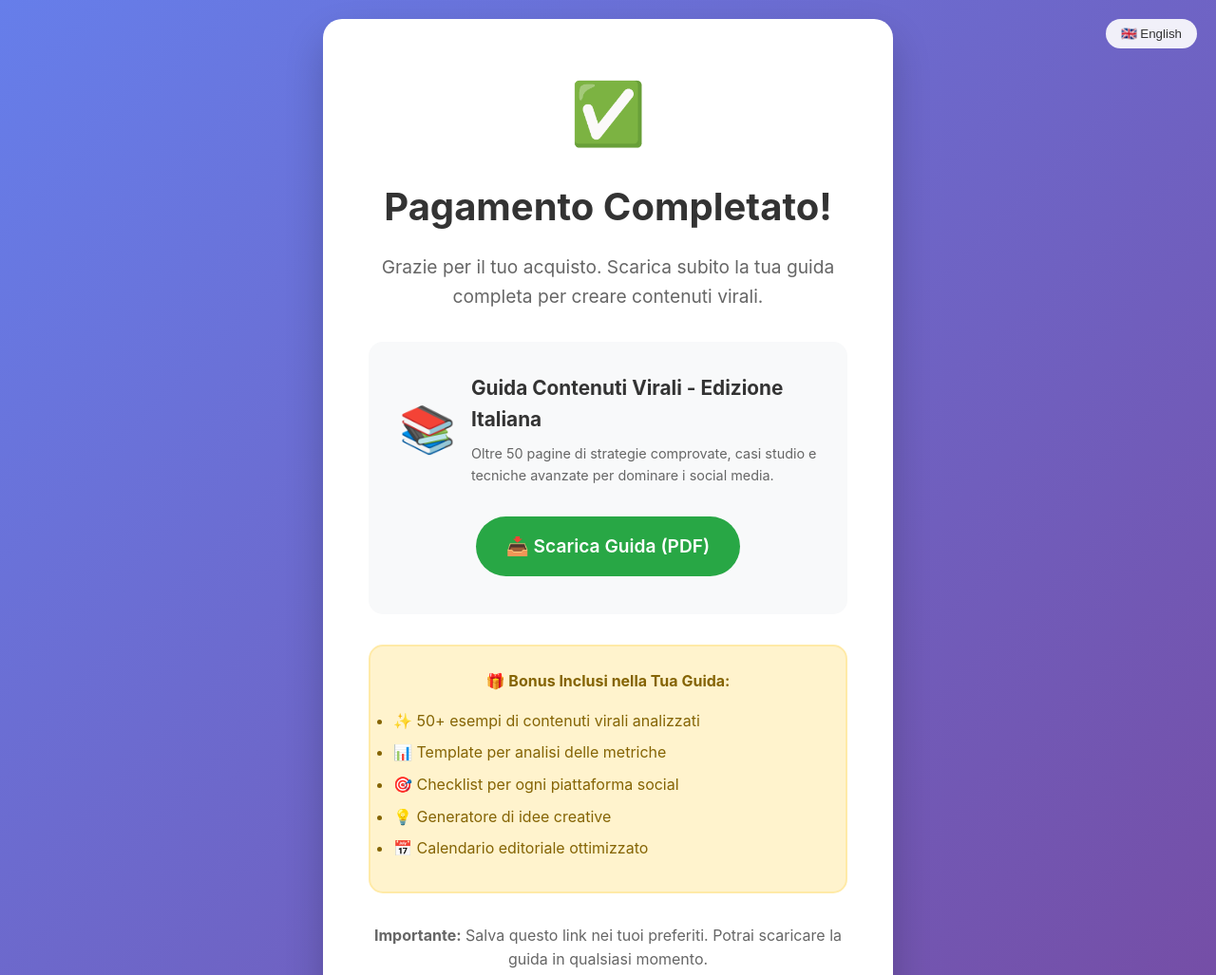
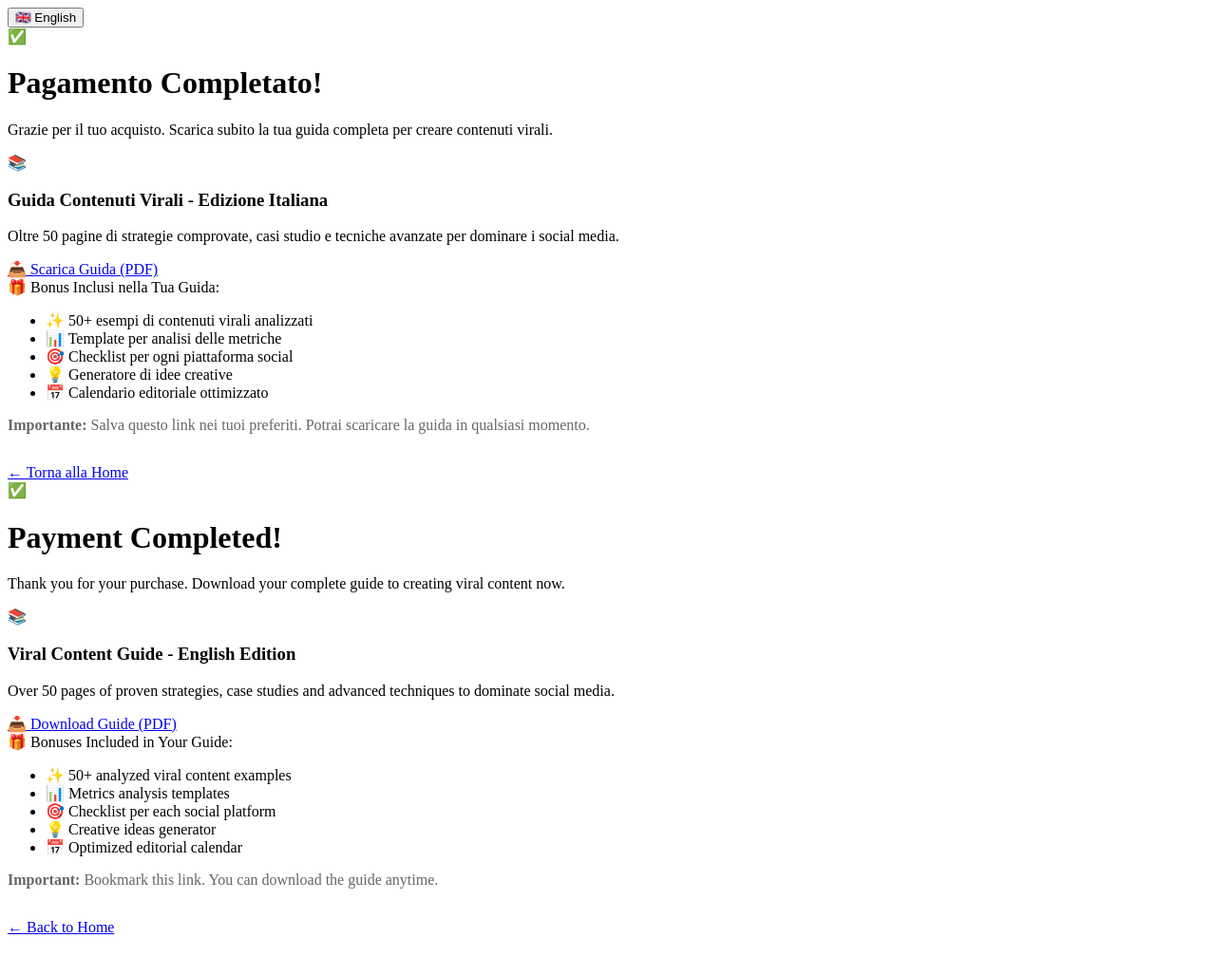
Before and after one commit to CrixPisa/LandingPage, a plain HTML site: page viral-content-static/download.html in a window 1280 px wide. Shown: the top 1027 px of the page at 95% size. After the commit the page ends 994 px from the top, so only its background shows below. Drawn offline with Linux system fonts and the light colour scheme.

Commit message:
Add files via upload

```diff
--- a/viral-content-static/download.html
+++ b/viral-content-static/download.html
@@ -8,196 +8,8 @@
     <link rel="icon" type="image/x-icon" href="favicon.ico">
 
     <style>
-        * {
-            margin: 0;
-            padding: 0;
-            box-sizing: border-box;
-        }
-
-        body {
-            font-family: -apple-system, BlinkMacSystemFont, 'Segoe UI', Roboto, Oxygen, Ubuntu, Cantarell, sans-serif;
-            line-height: 1.6;
-            color: #333;
-            background: linear-gradient(135deg, #667eea 0%, #764ba2 100%);
-            min-height: 100vh;
-            display: flex;
-            align-items: center;
-            justify-content: center;
-            padding: 20px;
-        }
-
-        .download-container {
-            background: white;
-            border-radius: 20px;
-            padding: 3rem;
-            max-width: 600px;
-            width: 100%;
-            text-align: center;
-            box-shadow: 0 20px 40px rgba(0, 0, 0, 0.2);
-        }
-
-        .success-icon {
-            font-size: 4rem;
-            color: #28a745;
-            margin-bottom: 1rem;
-        }
-
-        h1 {
-            font-size: 2.5rem;
-            color: #333;
-            margin-bottom: 1rem;
-        }
-
-        .subtitle {
-            font-size: 1.2rem;
-            color: #666;
-            margin-bottom: 2rem;
-        }
-
-        .download-section {
-            background: #f8f9fa;
-            border-radius: 15px;
-            padding: 2rem;
-            margin-bottom: 2rem;
-        }
-
-        .guide-preview {
-            display: flex;
-            align-items: center;
-            gap: 1rem;
-            margin-bottom: 1.5rem;
-            text-align: left;
-        }
-
-        .guide-icon {
-            font-size: 3rem;
-            color: #667eea;
-        }
-
-        .guide-info h3 {
-            font-size: 1.3rem;
-            color: #333;
-            margin-bottom: 0.5rem;
-        }
-
-        .guide-info p {
-            color: #666;
-            font-size: 0.9rem;
-        }
-
-        .download-btn {
-            background: #28a745;
-            color: white;
-            border: none;
-            padding: 1rem 2rem;
-            border-radius: 50px;
-            font-size: 1.2rem;
-            font-weight: 600;
-            cursor: pointer;
-            transition: all 0.3s;
-            text-decoration: none;
-            display: inline-block;
-            margin: 0.5rem;
-            min-width: 200px;
-        }
-
-        .download-btn:hover {
-            background: #218838;
-            transform: translateY(-2px);
-            box-shadow: 0 10px 20px rgba(0, 0, 0, 0.2);
-        }
-
-        .download-btn:active {
-            transform: translateY(0);
-        }
-
-        .bonus-section {
-            background: #fff3cd;
-            border: 2px solid #ffeaa7;
-            border-radius: 15px;
-            padding: 1.5rem;
-            margin-bottom: 2rem;
-        }
-
-        .bonus-title {
-            color: #856404;
-            font-weight: bold;
-            margin-bottom: 1rem;
-        }
-
-        .bonus-list {
-            text-align: left;
-            color: #856404;
-        }
-
-        .bonus-list li {
-            margin-bottom: 0.5rem;
-        }
-
-        .back-home {
-            background: #667eea;
-            color: white;
-            border: none;
-            padding: 0.8rem 1.5rem;
-            border-radius: 25px;
-            font-size: 1rem;
-            font-weight: 500;
-            cursor: pointer;
-            transition: all 0.3s;
-            text-decoration: none;
-            display: inline-block;
-        }
-
-        .back-home:hover {
-            background: #5a67d8;
-            transform: translateY(-2px);
-        }
-
-        .lang-content {
-            display: none;
-        }
-
-        .lang-content.active {
-            display: block;
-        }
-
-        .lang-switch {
-            position: absolute;
-            top: 20px;
-            right: 20px;
-            background: rgba(255, 255, 255, 0.9);
-            color: #333;
-            border: none;
-            padding: 0.5rem 1rem;
-            border-radius: 25px;
-            cursor: pointer;
-            font-weight: 500;
-            transition: background 0.3s;
-        }
-
-        .lang-switch:hover {
-            background: white;
-        }
-
-        @media (max-width: 768px) {
-            .download-container {
-                padding: 2rem;
-            }
-
-            h1 {
-                font-size: 2rem;
-            }
-
-            .guide-preview {
-                flex-direction: column;
-                text-align: center;
-            }
-
-            .download-btn {
-                width: 100%;
-                margin: 0.5rem 0;
-            }
-        }
+        /* [OMISSIS - Codice CSS] */
+        /* ... tutto il tuo codice CSS ... */
     </style>
 </head>
 <body>
@@ -207,7 +19,6 @@
     </button>
 
     <div class="download-container">
-        <!-- Italian Content -->
         <div class="lang-content lang-it active">
             <div class="success-icon">✅</div>
             <h1>Pagamento Completato!</h1>
@@ -244,7 +55,6 @@
             <a href="index.html" class="back-home">← Torna alla Home</a>
         </div>
 
-        <!-- English Content -->
         <div class="lang-content lang-en">
             <div class="success-icon">✅</div>
             <h1>Payment Completed!</h1>
@@ -268,7 +78,7 @@
                 <ul class="bonus-list">
                     <li>✨ 50+ analyzed viral content examples</li>
                     <li>📊 Metrics analysis templates</li>
-                    <li>🎯 Checklist for each social platform</li>
+                    <li>🎯 Checklist per each social platform</li>
                     <li>💡 Creative ideas generator</li>
                     <li>📅 Optimized editorial calendar</li>
                 </ul>
@@ -283,49 +93,19 @@
     </div>
 
     <script>
+      // *** ATTENZIONE: MODIFICA QUESTI VALORI ***
+      // Inserisci il valore esatto della tua guida (es. 49.00) e la valuta (es. 'EUR' o 'USD')
+      fbq('track', 'Purchase', {
+        value: 29.00,
+        currency: 'EUR'
+      });
+      // *****************************************
+    </script>
+    <script>
         // Language switching functionality
         let currentLang = 'it';
-
-        function switchLanguage() {
-            currentLang = currentLang === 'it' ? 'en' : 'it';
-
-            // Hide all language content
-            document.querySelectorAll('.lang-it, .lang-en').forEach(el => {
-                el.style.display = 'none';
-            });
-
-            // Show current language content
-            document.querySelectorAll(`.lang-${currentLang}`).forEach(el => {
-                el.style.display = el.classList.contains('lang-content') ? 'block' : 'inline';
-            });
-
-            // Update page language attribute
-            document.documentElement.lang = currentLang;
-
-            // Update title
-            const title = currentLang === 'it'
-                ? 'Download - ViralGuide'
-                : 'Download - ViralGuide';
-            document.title = title;
-        }
-
-        // Initialize language based on URL parameter
-        document.addEventListener('DOMContentLoaded', function() {
-            const urlParams = new URLSearchParams(window.location.search);
-            const lang = urlParams.get('lang');
-
-            if (lang === 'en') {
-                switchLanguage();
-            }
-
-            // Track download events
-            document.querySelectorAll('.download-btn').forEach(btn => {
-                btn.addEventListener('click', function() {
-                    // You can add analytics tracking here
-                    console.log('Guide downloaded:', this.href);
-                });
-            });
-        });
+        // ... (resto del tuo codice JavaScript per la lingua)
+        // ...
     </script>
 </body>
 </html>
```
